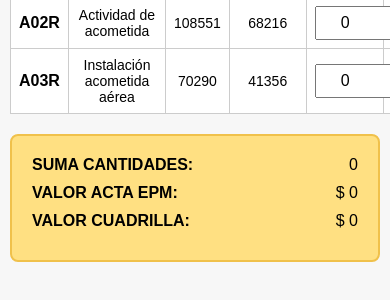
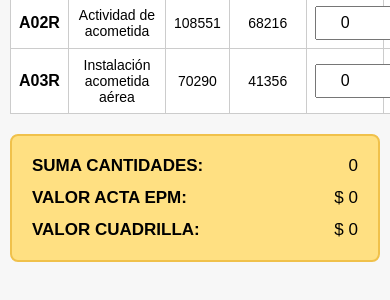
Before and after one commit to agaviria-projects/planilla-liquidacion, a plain HTML site: page index.html in a window 390 px wide. Shown: the part 120-420 px from the top of the page. Drawn offline with Linux system fonts and the light colour scheme.

Commit message:
Update index.html

```diff
--- a/index.html
+++ b/index.html
@@ -26,19 +26,20 @@
       font-weight: bold;
       border-radius: 8px;
       border: 2px solid #f0c14b;
+      width: 100%;          /* ocupa todo el ancho */
+      box-sizing: border-box;
     }
     .resumen div {
       display: flex;
       justify-content: space-between;
-      margin-bottom: 10px;
+      margin-bottom: 12px;
     }
-    .resumen span {
-      font-weight: normal;
-    }
+    .resumen div:last-child { margin-bottom: 0; }
+    .resumen span { font-weight: normal; }
     /* Responsive */
     @media (max-width: 600px) {
       input.cantidad { width: 100%; }
-      .resumen { font-size: 16px; }
+      .resumen { font-size: 17px; }
     }
   </style>
 </head>
@@ -80,7 +81,7 @@
   </tbody>
 </table>
 
-<!-- Bloque resumen -->
+<!-- Bloque resumen al final -->
 <div class="resumen">
   <div>SUMA CANTIDADES: <span id="sumaCantidades">0</span></div>
   <div>VALOR ACTA EPM: <span id="sumaCliente">$ 0</span></div>
```
